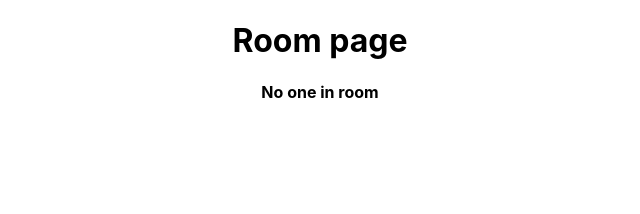
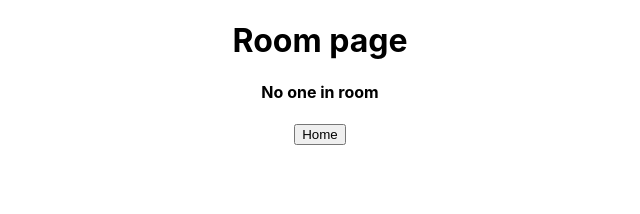
Before and after one commit to chetankanade/video_calling_react_node, a React (Create React App) app in the folder client/: page /room/1 in a window 1280 px wide. Shown: the top 214 px of the page, without its empty margins (320-960 px from the left). Built offline with nearby package versions, Linux system fonts and the light colour scheme; no server answers.

Commit message:
Added home button

```diff
--- a/client/src/screens/Room.jsx
+++ b/client/src/screens/Room.jsx
@@ -2,12 +2,16 @@ import React, { useCallback, useEffect, useState } from "react";
 import { useSocket } from "../context/SocketProvider";
 import ReactPlayer from "react-player";
 import peer from "../services/peer";
+import { useNavigate } from "react-router-dom";
+
 
 const RoomPage = () => {
   const socket = useSocket();
 
   const [remoteSocketId, setRemoteSocketId] = useState(null);
   const [myStream, setMyStream] = useState();
+  const navigate = useNavigate();
+
 
   // (7)
   const [remoteStream, setRemoteStream] = useState();
@@ -137,7 +141,8 @@ const RoomPage = () => {
   return (
     <div>
       <h1>Room page</h1>
-      <h4>{remoteSocketId ? "Connected" : "No one in room"}</h4>
+      <h4>{remoteSocketId ? "Connected, Someone is in room" : "No one in room"}</h4>
+      <button onClick={() => navigate("/")}>Home</button>
 
       {myStream && <button onClick={sendStream}>Send Stream</button>}
       {
```
Also changed, not shown: 1 other file (tests, documents, lock files or other folders).
